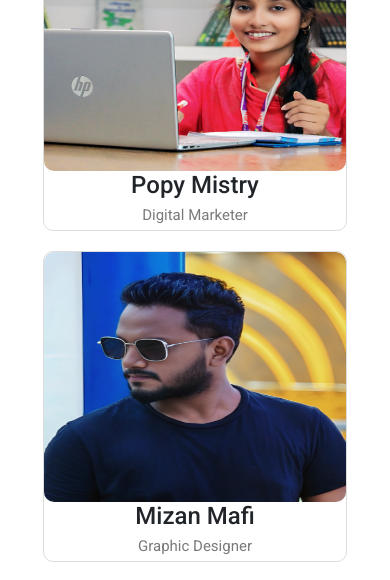
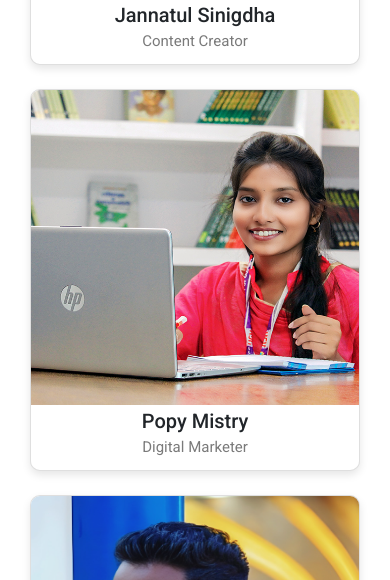
Before and after one commit to moniruldevelopers/Multiuser-Blog-Website-Usign-Pyhton-and-Django, a Django app: page /about/ in a window 390 px wide. Shown: the part 1568-2148 px from the top of the page. Run offline with Django 4.2, Linux system fonts and the light colour scheme; data comes from the database, SQL or seed files in the repository; both versions use the stored data as it was after the commit; some libraries are stand-ins or nearby versions.

Commit message:
fix design issu about

```diff
--- a/blog/static/assets/css/main.css
+++ b/blog/static/assets/css/main.css
@@ -261,72 +261,6 @@ input, textarea{
     color: #1F1844;
   }
 
-  .team-member {
-    position: relative;
-    overflow: hidden;
-    border: 1px solid #ddd;
-    margin: 10px;
-    border-radius: 10px;
-    transition: box-shadow 0.3s;
-}
-
-.team-member img {
-    width: 100%;
-    height: auto;
-    display: block;
-    border-radius: 10px;
-}
-
-.team-member:hover {
-    box-shadow: 0 8px 16px rgba(0, 0, 0, 0.2);
-}
-
-.member-info {
-    position: absolute;
-    top: 50%;
-    left: 50%;
-    transform: translate(-50%, -50%);
-    width: 100%;
-
-    background: rgba(0, 0, 0, 0.7);
-    color: #fff;
-    text-align: center;
-    padding: 20px;
-    opacity: 0;
-    transition: opacity 0.3s;
-
-}
-
-.team-member:hover .member-info {
-    opacity: 1;
-}
-
-.social-icons i {
-    font-size: 24px;
-    margin: 0 5px;
-    transition: transform 0.3s, box-shadow 0.3s;
-}
-
-.social-icons i:hover {
-    transform: scale(1.2);
-    box-shadow: 0 0 10px rgba(0, 0, 0, 0.5);
-}
-
-.member-info h4,
-.member-info p {
-    margin-bottom: 0;
-}
-
-.member-info h4 {
-    font-size: 18px;
-    margin-top: 10px;
-}
-
-.member-info p {
-    font-size: 16px;
-}
-
-
 .notification-item {
   border: 1px solid #dee2e6;
   border-radius: 8px;
@@ -350,3 +284,77 @@ input, textarea{
 .dropdown-item.active, .dropdown-item:active {
   background-color: #F5831F;
 }
+
+
+.dropdown-menu {
+  padding: .0rem 0 !important;
+
+}
+.dropdown-divider {
+  margin: 0.0rem 0 !important;
+
+}
+
+
+/* about css */
+
+.custom-shadow {
+    box-shadow: 0 4px 8px rgba(0, 0, 0, 0.1);
+    position: relative;
+    overflow: hidden;
+    transition: box-shadow 0.3s ease-in-out;
+}
+
+.team-member-card {
+    border-radius: 10px; /* Adjust the border radius for the card */
+}
+
+.card-body {
+    position: relative;
+    z-index: 2;
+    padding: 0.25rem !important;
+}
+
+
+.card-title {
+    line-height: 1.2;
+    margin-bottom: 5px;
+}
+
+.card-text {
+    line-height: 1.2;
+    margin-bottom: 10px;
+}
+
+.social-icons {
+    position: absolute;
+    bottom: 0;
+    left: 0;
+    width: 100%;
+    display: flex;
+    justify-content: center;
+    opacity: 0;
+    transition: opacity 0.3s ease;
+    background: rgba(0, 0, 0, 0.7);
+    z-index: 1;
+}
+
+.social-icons a {
+    color: #fff;
+    padding: 21px;
+    margin: 0 5px;
+    transition:0.3s ease;
+    text-decoration: none;
+}
+
+
+
+.card-body:hover .social-icons {
+    opacity: 1;
+}
+
+.team-member-card:hover .custom-shadow {
+    box-shadow: 0 8px 16px rgba(0, 0, 0, 0.2);
+}
+
+/* about css */
--- a/blog/templates/about.html
+++ b/blog/templates/about.html
@@ -40,28 +40,33 @@
     <h2 class="sidebar-heading seven ">Meet Our Team</h2>
         <p style="text-align: justify;">Welcome to the heart of creativity and dedication at the University of Global Village, Barishal! Our team is a diverse group of passionate individuals who come together to bring you engaging and insightful content on our blog. Each member brings a unique set of skills, experiences, and perspectives, making our team a dynamic force in the digital landscape.</p>
 
-    <div class="row mx-auto" style="margin-top: 20px;">
 
-          {% for team in teams %}
+
+        <div class="container mt-5">
+            <div class="row">
+                {% for team in teams %}
+                    <div class="col-md-6 col-lg-4 mb-4">
+                        <div class="card team-member-card custom-shadow">
+                            <img class="card-img-top" style="width: auto; height:315px;" src="{{ team.image.url }}" alt="{{ team.name }}">
+                            <div class="card-body">
+                                <h5 class="card-title text-center">{{ team.name }}</h5>
+                                <p class="card-text text-center">{{ team.designation }}</p>
+                                <div class="social-icons">
+                                    <a href="{{ team.fb_url }}" target="_blank"><i class="fa fa-facebook"></i></a>
+                                    <!-- Include only the Facebook social icon -->
+                                </div>
+                            </div>
+                        </div>
+                    </div>
+                {% endfor %}
+            </div>
+        </div>
 
 
 
-        <div class="col-md-6 col-lg-3">
-            <div class="team-member team-member-1">
-                <img style="width: 100%; height: 250px;" src="{{team.image.url}}" alt="{{team.name}}">
-                <div class="member-info">
-                    <div class="social-icons">
-                        <a  target="_blank" href="{{team.fb_url}}"><i class="fa fa-facebook"></i></a>
-                    </div>
-                </div>
-                <div style="text-align: center;">
-                    <h4>{{team.name}}</h4>
-                    <p>{{team.designation}}</p>
-                </div>
-            </div>
-        </div>
-        {% endfor %}
-    </div>
+
+
+
 </div>
 
 {% endblock content %}
```
Also changed, not shown: blog/static/assets/css/templatemo-stand-blog.css (line endings or trailing spaces), db.sqlite3.
